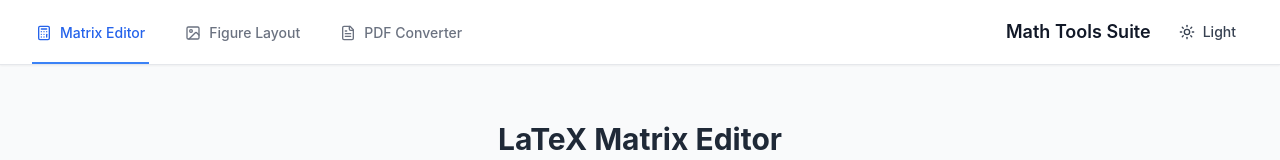
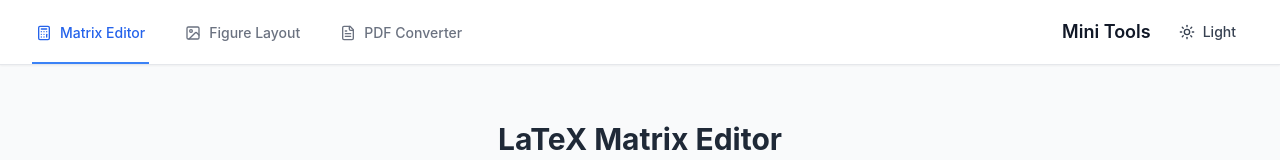
Before and after one commit to ymzkd/MiniTools-WebApp, a React (Vite) app: page /matrix in a window 1280 px wide. Shown: the top 160 px of the page. Built offline with nearby package versions, Linux system fonts and the light colour scheme.

Commit message:
Rename site to 'Mini Tools' and add custom favicon

```diff
--- a/index.html
+++ b/index.html
@@ -4,7 +4,9 @@
     <meta charset="UTF-8" />
     <link rel="icon" type="image/svg+xml" href="/vite.svg" />
     <meta name="viewport" content="width=device-width, initial-scale=1.0" />
-    <title>Math Tools Suite</title>
+    <title>Mini Tools</title>
+    <!-- Favicon -->
+    <link rel="icon" type="image/svg+xml" href="/favicon.svg" />
     <!-- KaTeX CDN for production stability -->
     <link rel="stylesheet" href="https://cdnjs.cloudflare.com/ajax/libs/KaTeX/0.16.22/katex.min.css" integrity="sha512-Q1p7MEJrSKNGQ4V4RbRz2vDCMCe6AeTx4qdmNjYbJgwi6xVnZgdUOZ+gj8i8R9HLZLf0xtlBXFIb7Oq7hOLl+g==" crossorigin="anonymous" referrerpolicy="no-referrer" />
     <script defer src="https://cdnjs.cloudflare.com/ajax/libs/KaTeX/0.16.22/katex.min.js" integrity="sha512-9p/3qFRe7MrHMqN2cLhq1fgA6qXqGnKYZOKdFqrM5qs0DzfcVJxPX/bXPNQpDPIRuqZhL0pKOp2sFbVfKLUKDA==" crossorigin="anonymous" referrerpolicy="no-referrer"></script>
--- a/src/components/common/Navigation.tsx
+++ b/src/components/common/Navigation.tsx
@@ -54,7 +54,7 @@
 
           <div className="flex items-center space-x-4">
             <h1 className="text-lg font-semibold text-gray-900 dark:text-gray-100 transition-colors duration-200">
-              Math Tools Suite
+              Mini Tools
             </h1>
             <ThemeToggle />
           </div>
```
Also changed, not shown: public/favicon.svg (added).
